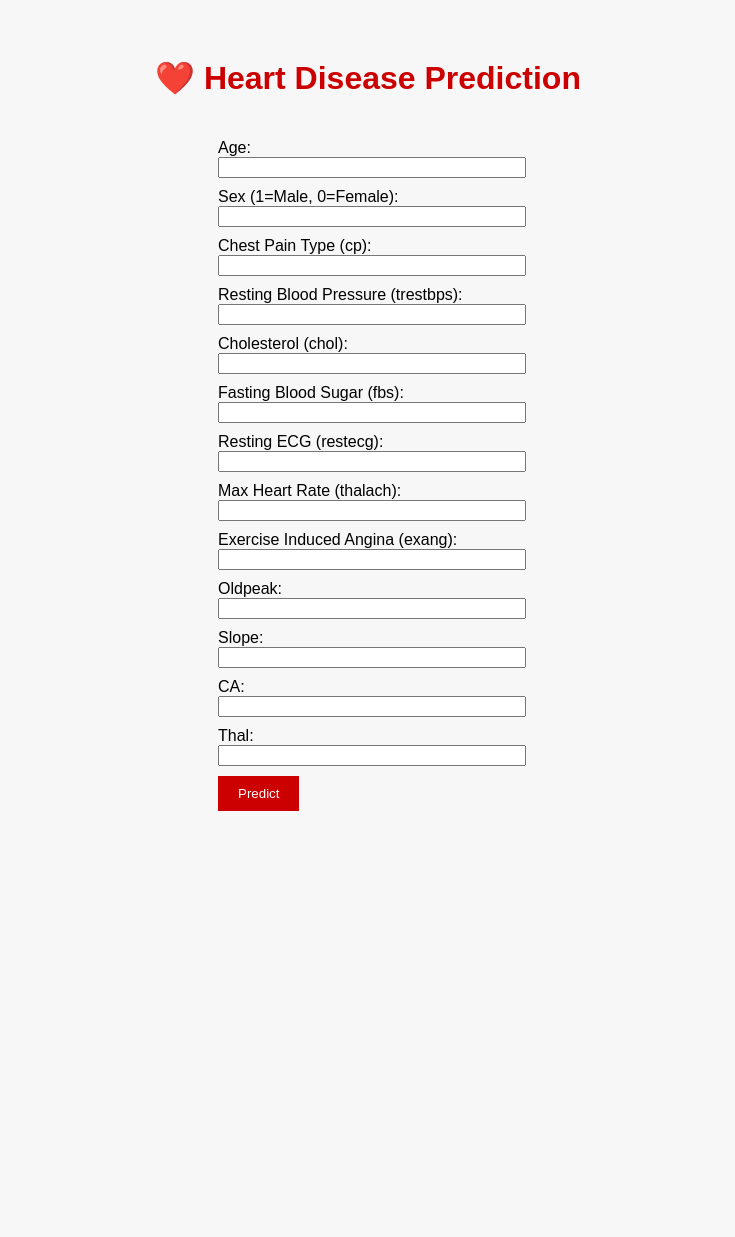
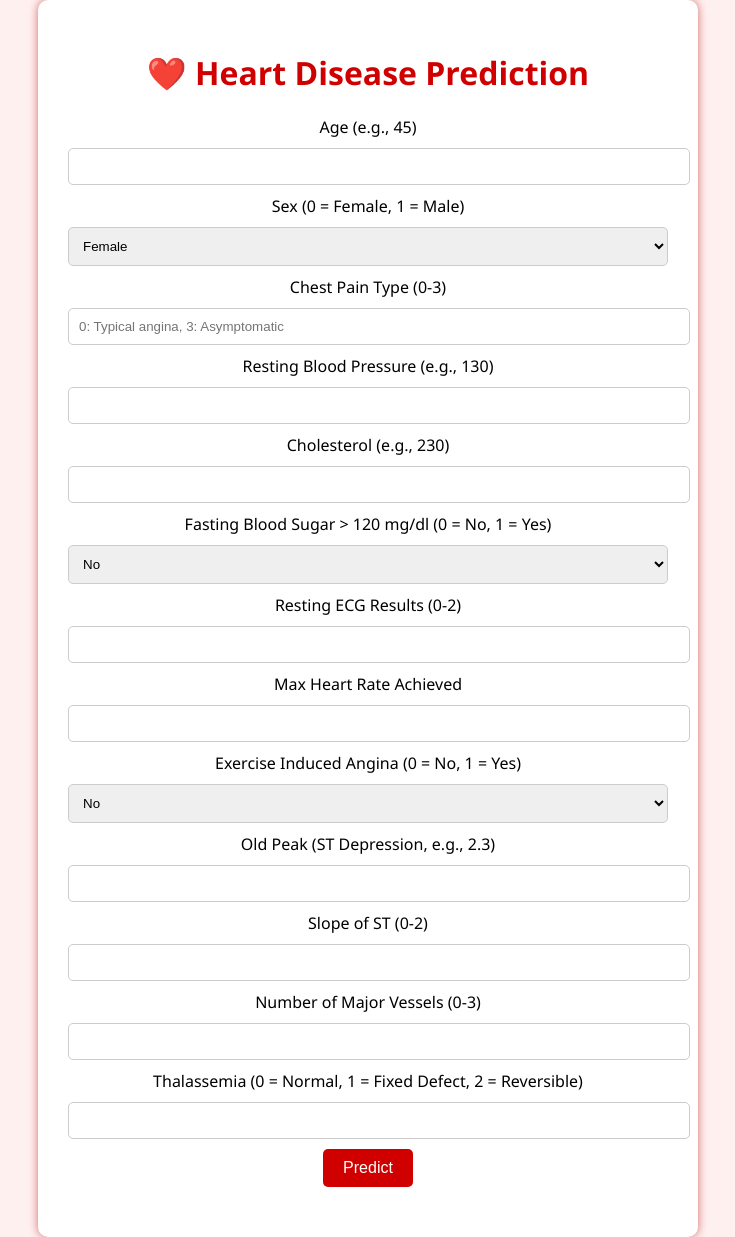
Before and after one commit to 1536117786/Heart-disease-, a Flask app: page / in a window 1280 px wide. Shown: the whole page, without its empty margins (272-1007 px from the left). Before the commit the page ends 811 px from the top, so only its background shows below. Run offline with Flask 3, Linux system fonts and the light colour scheme; parts of the project's set-up code (start-up, migrations or seed data) failed here and were passed over.

Commit message:
Add web interface for prediction

```diff
--- a/templates/index.html
+++ b/templates/index.html
@@ -1,81 +1,131 @@
 <!DOCTYPE html>
-<html>
+<html lang="en">
 <head>
-    <title>Heart Disease Predictor</title>
+    <meta charset="UTF-8">
+    <title>Heart Disease Prediction</title>
     <style>
         body {
-            font-family: Arial, sans-serif;
-            background-color: #f7f7f7;
+            font-family: 'Segoe UI', sans-serif;
+            background: #fff0f0;
+            margin: 0;
+            padding: 0;
             text-align: center;
+        }
+        .container {
+            max-width: 600px;
+            margin: auto;
+            background: #ffffff;
             padding: 30px;
+            border-radius: 10px;
+            box-shadow: 0px 0px 10px #d46a6a;
         }
         h1 {
-            color: #cc0000;
+            color: #d10000;
         }
-        form {
-            display: inline-block;
-            text-align: left;
-            margin-top: 20px;
-        }
-        label, input, select {
-            display: block;
-            margin-bottom: 10px;
-            width: 300px;
+        input, select {
+            width: 100%;
+            padding: 10px;
+            margin: 10px 0;
+            border: 1px solid #ccc;
+            border-radius: 5px;
         }
         button {
-            background-color: #cc0000;
+            background-color: #d10000;
             color: white;
             padding: 10px 20px;
             border: none;
+            border-radius: 5px;
+            font-size: 16px;
             cursor: pointer;
         }
-        #result {
+        .result {
             margin-top: 20px;
-            font-size: 20px;
-            color: green;
+            font-weight: bold;
+            color: #d10000;
+        }
+        .language {
+            float: right;
+            margin-top: -50px;
         }
     </style>
 </head>
 <body>
-    <h1>❤️ Heart Disease Prediction</h1>
-    <form id="predictForm">
-        <label>Age: <input type="number" name="age" required></label>
-        <label>Sex (1=Male, 0=Female): <input type="number" name="sex" required></label>
-        <label>Chest Pain Type (cp): <input type="number" name="cp" required></label>
-        <label>Resting Blood Pressure (trestbps): <input type="number" name="trestbps" required></label>
-        <label>Cholesterol (chol): <input type="number" name="chol" required></label>
-        <label>Fasting Blood Sugar (fbs): <input type="number" name="fbs" required></label>
-        <label>Resting ECG (restecg): <input type="number" name="restecg" required></label>
-        <label>Max Heart Rate (thalach): <input type="number" name="thalach" required></label>
-        <label>Exercise Induced Angina (exang): <input type="number" name="exang" required></label>
-        <label>Oldpeak: <input type="number" step="0.1" name="oldpeak" required></label>
-        <label>Slope: <input type="number" name="slope" required></label>
-        <label>CA: <input type="number" name="ca" required></label>
-        <label>Thal: <input type="number" name="thal" required></label>
+    <div class="container">
+        <h1>❤️ Heart Disease Prediction</h1>
+        <form id="predictionForm">
+            <label>Age (e.g., 45)</label>
+            <input type="number" name="age" required>
 
-        <button type="submit">Predict</button>
-    </form>
+            <label>Sex (0 = Female, 1 = Male)</label>
+            <select name="sex">
+                <option value="0">Female</option>
+                <option value="1">Male</option>
+            </select>
 
-    <div id="result"></div>
+            <label>Chest Pain Type (0-3)</label>
+            <input type="number" name="cp" placeholder="0: Typical angina, 3: Asymptomatic">
+
+            <label>Resting Blood Pressure (e.g., 130)</label>
+            <input type="number" name="trestbps">
+
+            <label>Cholesterol (e.g., 230)</label>
+            <input type="number" name="chol">
+
+            <label>Fasting Blood Sugar > 120 mg/dl (0 = No, 1 = Yes)</label>
+            <select name="fbs">
+                <option value="0">No</option>
+                <option value="1">Yes</option>
+            </select>
+
+            <label>Resting ECG Results (0-2)</label>
+            <input type="number" name="restecg">
+
+            <label>Max Heart Rate Achieved</label>
+            <input type="number" name="thalach">
+
+            <label>Exercise Induced Angina (0 = No, 1 = Yes)</label>
+            <select name="exang">
+                <option value="0">No</option>
+                <option value="1">Yes</option>
+            </select>
+
+            <label>Old Peak (ST Depression, e.g., 2.3)</label>
+            <input type="number" step="any" name="oldpeak">
+
+            <label>Slope of ST (0-2)</label>
+            <input type="number" name="slope">
+
+            <label>Number of Major Vessels (0-3)</label>
+            <input type="number" name="ca">
+
+            <label>Thalassemia (0 = Normal, 1 = Fixed Defect, 2 = Reversible)</label>
+            <input type="number" name="thal">
+
+            <button type="submit">Predict</button>
+        </form>
+        <div class="result" id="resultText"></div>
+    </div>
 
     <script>
-        document.getElementById('predictForm').addEventListener('submit', async function(e) {
+        document.getElementById('predictionForm').addEventListener('submit', function(e) {
             e.preventDefault();
-            const formData = new FormData(this);
+            const formData = new FormData(e.target);
             const jsonData = {};
-            formData.forEach((value, key) => {
-                jsonData[key] = Number(value);
-            });
+            formData.forEach((value, key) => jsonData[key] = parseFloat(value));
 
-            const response = await fetch('/predict', {
+            fetch('/predict', {
                 method: 'POST',
-                headers: { 'Content-Type': 'application/json' },
+                headers: {'Content-Type': 'application/json'},
                 body: JSON.stringify(jsonData)
-            });
-
-            const result = await response.json();
-            document.getElementById('result').innerText =
-                result.prediction === 1 ? '🚨 High Risk of Heart Disease' : '✅ No Significant Risk Detected';
+            })
+            .then(res => res.json())
+            .then(data => {
+                const result = data.prediction === 1
+                    ? "⚠️ High Risk of Heart Disease"
+                    : "✅ Low Risk of Heart Disease";
+                document.getElementById('resultText').innerText = result;
+            })
+            .catch(err => console.error(err));
         });
     </script>
 </body>
```
